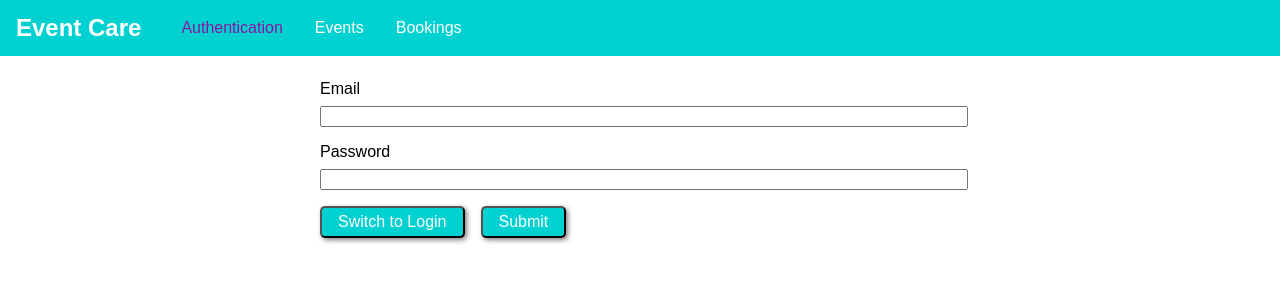
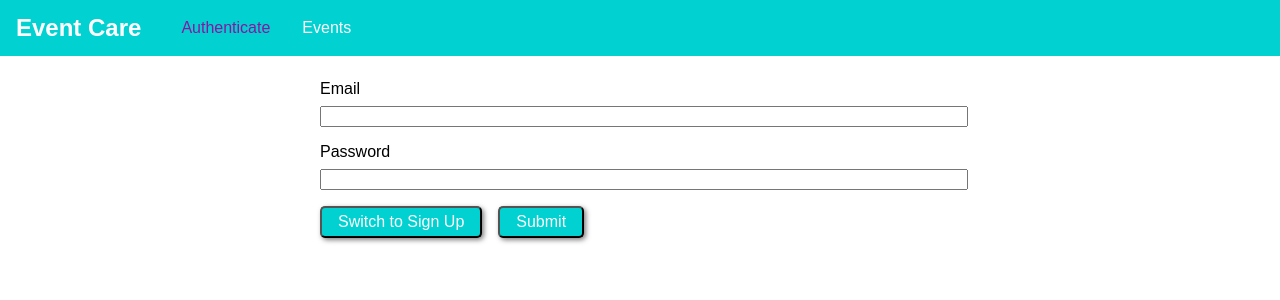
Before and after one commit to allan-2stars/event-care, a React (Create React App) app in the folder frontend/: page /auth in a window 1280 px wide. Shown: the top 300 px of the page. Built offline with nearby package versions, Linux system fonts and the light colour scheme; the HTML template or start-up script is replaced by a standard one.

Commit message:
add concurrently so use npm run dev to start both backend and frontend, also add Context in React

```diff
--- a/frontend/package.json
+++ b/frontend/package.json
@@ -22,5 +22,6 @@
     "not dead",
     "not ie <= 11",
     "not op_mini all"
-  ]
+  ],
+  "proxy": "http://localhost:8000"
 }
--- a/frontend/src/App.js
+++ b/frontend/src/App.js
@@ -6,25 +6,57 @@ import EventsPage from './pages/Events';
 import BookingsPage from './pages/Bookings';
 import MainNavigation from './components/Navigation/MainNavigation';
 
+// import the context
+import AuthContext from './context/auth-context';
+
 import './App.css';
 
 class App extends Component {
+  state = {
+    token: null,
+    userId: null
+  };
+
+  login = (token, userId, tokenExpiration) => {
+    this.setState({ token, userId });
+  };
+
+  logout = () => {
+    this.setState({ token: null, userId: null });
+  };
   render() {
     return (
       <BrowserRouter>
         {/* // React.Fragment is a shell HTML element for wrap around. */}
         <React.Fragment>
+          <AuthContext.Provider
+            value={{
+              token: this.state.token,
+              userId: this.state.userId,
+              login: this.login,
+              logout: this.logout
+            }}
+          >
             <MainNavigation />
             <main className='main-content'>
               {/* with Switch, only search the first match, and do not check the rest */}
               <Switch>
                 {/* with Redirect, redirect from some path to some else path */}
-              <Redirect from='/' to='/auth' exact />
+                {!this.state.token && <Redirect from='/' to='/auth' exact />}
+                {this.state.token && <Redirect from='/' to='/events' exact />}
+                {this.state.token && (
+                  <Redirect from='/auth' to='/events' exact />
+                )}
+                {!this.state.token && (
                   <Route path='/auth' exact component={AuthPage} />
+                )}
                 <Route path='/events' exact component={EventsPage} />
+                {this.state.token && (
                   <Route path='/bookings' exact component={BookingsPage} />
+                )}
               </Switch>
             </main>
+          </AuthContext.Provider>
         </React.Fragment>
       </BrowserRouter>
     );
--- a/frontend/src/components/Navigation/MainNavigation.js
+++ b/frontend/src/components/Navigation/MainNavigation.js
@@ -1,8 +1,12 @@
 import React from 'react';
 import { NavLink } from 'react-router-dom';
+
+import AuthContext from '../../context/auth-context';
 import './MainNavigation.css';
 
-const mainNavigation = props => {
+const mainNavigation = props => (
+  <AuthContext.Consumer>
+    {context => {
       return (
         <header className='main-navigation'>
           <div className='main-navigation__logo'>
@@ -10,19 +14,27 @@ const mainNavigation = props => {
           </div>
           <nav className='main-navigation__items'>
             <ul>
+              {/* // only rendered Authenticate while not authenticated */}
+              {!context.token && (
                 <li>
-            <NavLink to='/auth'>Authentication</NavLink>
+                  <NavLink to='/auth'>Authenticate</NavLink>
                 </li>
+              )}
               <li>
                 <NavLink to='/events'>Events</NavLink>
               </li>
+              {/* // only rendered after authenticated */}
+              {context.token && (
                 <li>
                   <NavLink to='/bookings'>Bookings</NavLink>
                 </li>
+              )}
             </ul>
           </nav>
         </header>
       );
-};
+    }}
+  </AuthContext.Consumer>
+);
 
 export default mainNavigation;
--- /dev/null
+++ b/frontend/src/context/auth-context.js
@@ -0,0 +1,10 @@
+// Central state management
+
+import React from 'react';
+
+export default React.createContext({
+  token: null,
+  userId: null,
+  login: (token, userId, tokenExpiration) => {},
+  logout: () => {}
+});
--- a/frontend/src/pages/Auth.js
+++ b/frontend/src/pages/Auth.js
@@ -1,13 +1,29 @@
 import React, { Component } from 'react';
 
 import './Auth.css';
+import AuthContext from '../context/auth-context';
 
 class AuthPage extends Component {
+  state = {
+    isLogin: true
+  };
+
+  // use Context
+  // name convension use contextType
+  // and use this.context to assign value
+  static contextType = AuthContext;
+
   constructor(props) {
     super(props);
     this.emailEl = React.createRef();
     this.passwordEl = React.createRef();
   }
+
+  switchModeHandler = () => {
+    this.setState(prevState => {
+      return { isLogin: !prevState.isLogin };
+    });
+  };
 
   submitHandler = event => {
     // prevent default behaviour
@@ -20,35 +36,53 @@ class AuthPage extends Component {
       return;
     }
 
-    const requestBody = {
+    let requestBody = {
       query: `
-        mutation {
-          createUser(userInput:{email:"${email}", password:"${password}"}){
-            _id
-            email
+        query{
+          login(email:"${email}", password:"${password}"){
+            userId
+            token
+            tokenExpiration
           }
         }
       `
     };
 
+    if (!this.state.isLogin) {
+      requestBody = {
+        query: `mutation {
+          createUser(userInput:{email:"${email}", password:"${password}"}){
+            email
+            _id
+          }
+        }`
+      };
+    }
+
     fetch('http://localhost:8000/graphql', {
       method: 'POST',
       body: JSON.stringify(requestBody),
-      header: {
+      headers: {
         'Content-Type': 'application/json'
       }
     })
       .then(res => {
-        if (res.statua !== 200 && res.status !== 201) {
+        if (res.status !== 200 && res.status !== 201) {
           throw new Error('Failed!');
         }
         return res.json();
       })
       .then(resData => {
-        console.log(resData);
+        if (resData.data.login.token) {
+          this.context.login(
+            resData.data.login.token,
+            resData.data.login.userId,
+            resData.data.login.tokenExpiration
+          );
+        }
       })
       .catch(err => {
-        console.log(err);
+        console.log('Errors Happening:', err);
       });
     ///
   };
@@ -64,7 +98,9 @@ class AuthPage extends Component {
           <input type='password' id='password' ref={this.passwordEl} />
         </div>
         <div className='form-actions'>
-          <button type='button'>Switch to Login</button>
+          <button type='button' onClick={this.switchModeHandler}>
+            Switch to {this.state.isLogin ? 'Sign Up' : 'Login'}
+          </button>
           <button type='submit'>Submit</button>
         </div>
       </form>
--- a/package.json
+++ b/package.json
@@ -5,7 +5,10 @@
   "main": "index.js",
   "scripts": {
     "test": "echo \"Error: no test specified\" && exit 1",
-    "start": "nodemon app.js"
+    "server": "nodemon app.js",
+    "client": "npm start --prefix frontend",
+    "dev": "concurrently \"npm run server\" \"npm run client\"",
+    "heroku-postbuild": "NPM_CONFIG_PRODUCTION=false npm install --prefix client && npm run build --prefix client"
   },
   "author": "Allan Wang",
   "license": "ISC",
@@ -15,6 +18,7 @@
   "dependencies": {
     "bcrypt": "^3.0.4",
     "body-parser": "^1.18.3",
+    "concurrently": "^4.1.0",
     "express": "^4.16.4",
     "express-graphql": "^0.7.1",
     "graphql": "^14.1.1",
```
Also changed, not shown: 2 other files (tests, documents, lock files or other folders). Lines whose indentation alone changed are shown as unchanged.
